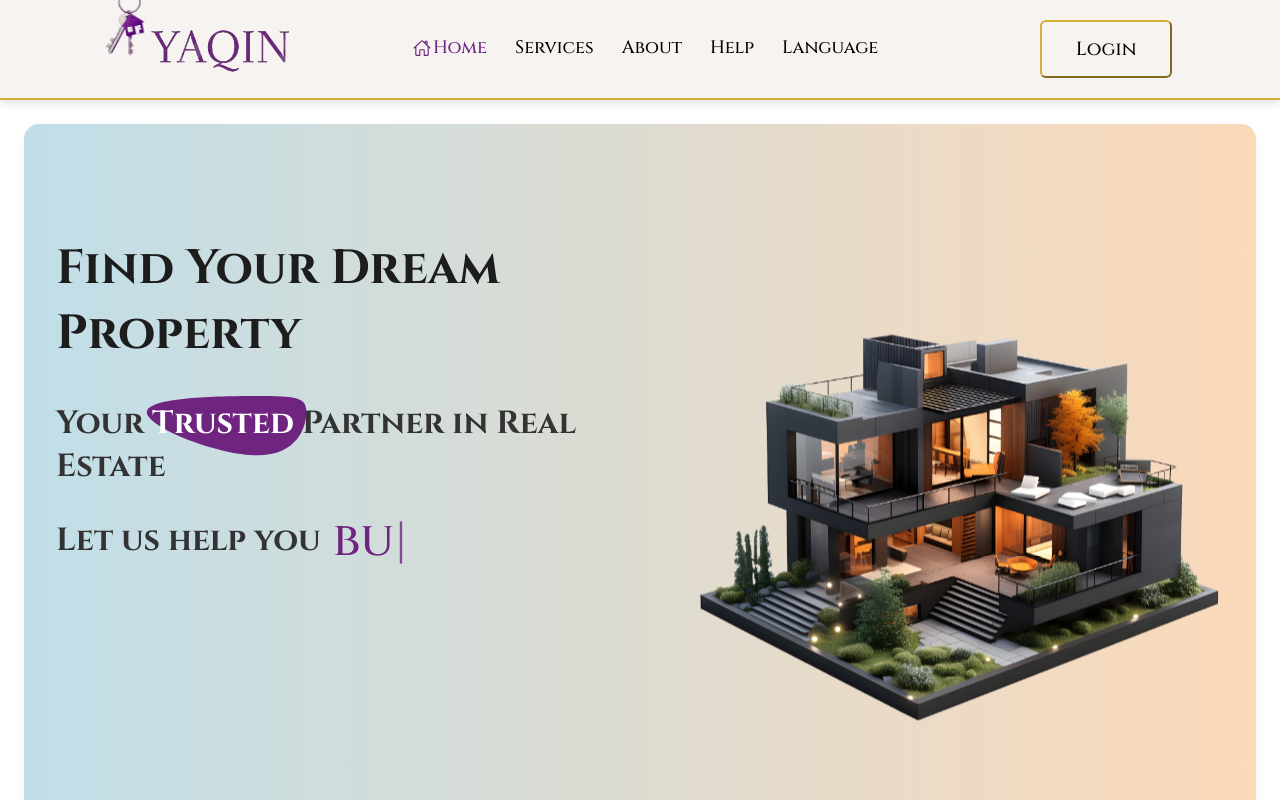
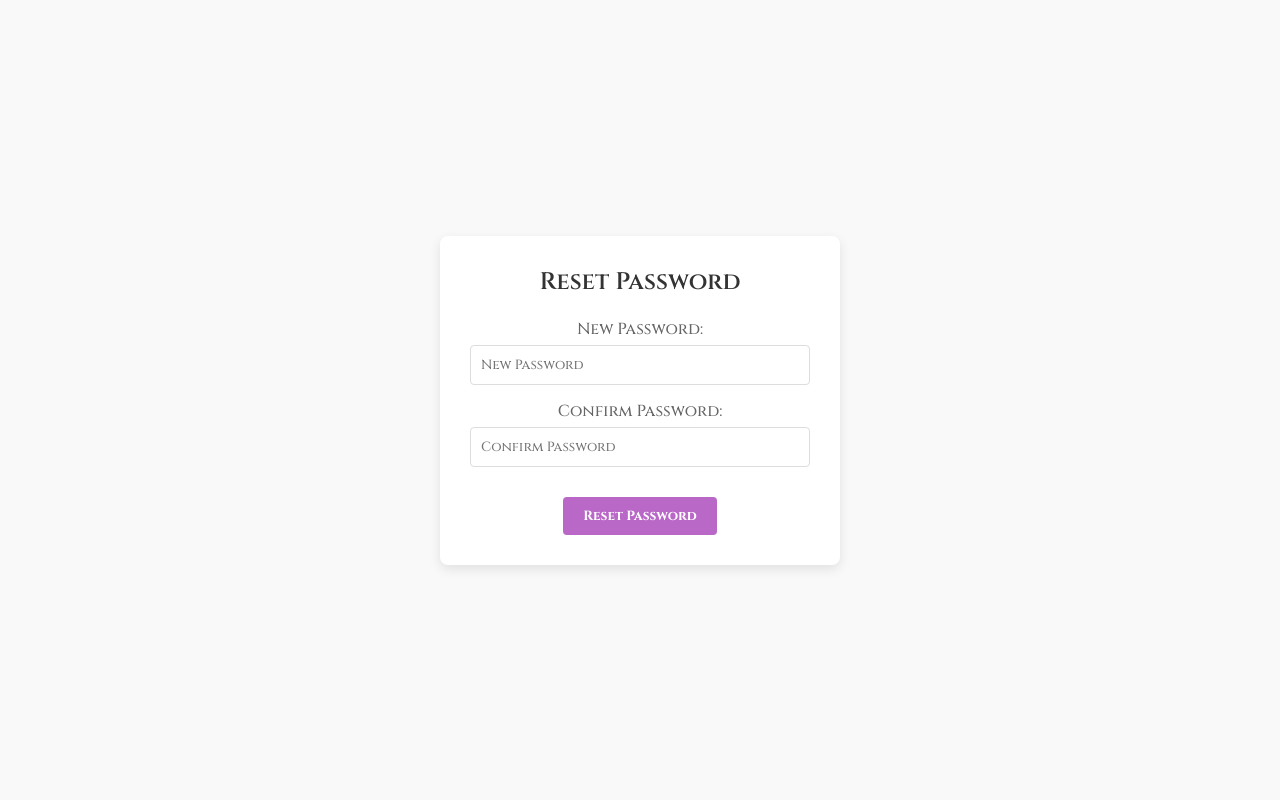
Before and after one commit to AMINNE08/real-estate-project-, a React (Vite) app: page /reset-password in a window 1280 px wide. Shown: the top 800 px of the page. Built offline with nearby package versions, Linux system fonts and the light colour scheme.

Commit message:
forgot reset

```diff
--- a/package.json
+++ b/package.json
@@ -10,13 +10,17 @@
     "preview": "vite preview"
   },
   "dependencies": {
+    "axios": "^1.7.8",
     "framer-motion": "^11.11.15",
     "react": "^18.3.1",
     "react-countup": "^6.5.3",
     "react-dom": "^18.3.1",
     "react-icons": "^5.3.0",
     "react-intersection-observer": "^9.13.1",
+    "react-router": "^7.0.1",
+    "react-router-dom": "^7.0.1",
     "react-slick": "^0.30.2",
+    "react-toastify": "^10.0.6",
     "slick-carousel": "^1.8.1",
     "typewriter-effect": "^2.21.0"
   },
--- a/src/components/login/Login.jsx
+++ b/src/components/login/Login.jsx
@@ -1,82 +1,217 @@
-import { useState } from 'react';
-import '../login/Login.css';
-
+import { useState } from "react";
+import axios from "axios";
+import { FaGoogle } from "react-icons/fa";
+import { useNavigate, Link } from "react-router-dom"; // Import useNavigate
+import { toast, ToastContainer } from "react-toastify"; // Import Toastify components
+import "react-toastify/dist/ReactToastify.css"; // Import Toastify CSS
+import "../login/Login.css";
 export default function Login({ setOpenModal }) {
   const [isActive, setIsActive] = useState(false);
+  const [formData, setFormData] = useState({
+    email: "",
+    password: "",
+    username: "",
+    phone: "",
+  });
+  const [errorMessage, setErrorMessage] = useState("");
+  const navigate = useNavigate(); // Initialize navigate
+
+  const handleInputChange = (e) => {
+    setFormData({
+      ...formData,
+      [e.target.name]: e.target.value,
+    });
+  };
 
   const handleRegisterClick = () => {
     setIsActive(true);
+    setErrorMessage("");
   };
 
   const handleLoginClick = () => {
     setIsActive(false);
+    setErrorMessage("");
   };
 
+  const handleRegister = async (e) => {
+    e.preventDefault();
+    try {
+      const response = await axios.post(
+        "http://127.0.0.1:3000/api/v1/auth/registre",
+        {
+          username: formData.username,
+          email: formData.email,
+          password: formData.password,
+          phone: formData.phone,
+        }
+      );
+      toast.success("Registration successful! 🎉"); // Success toast
+      setIsActive(false); // Switch to login mode
+    } catch (error) {
+      const message = error.response?.data?.message || "Registration failed.";
+      toast.error(message); // Error toast
+      setErrorMessage(message);
+    }
+  };
+
+  const handleLogin = async (e) => {
+    e.preventDefault();
+    try {
+      const response = await axios.post(
+        "http://127.0.0.1:3000/api/v1/auth/login",
+        {
+          email: formData.email,
+          password: formData.password,
+        }
+      );
+      toast.success("Login successful! ✅"); // Success toast
+      setOpenModal(false); // Close modal on success
+      navigate("/welcome_page");
+    } catch (error) {
+      const message = error.response?.data?.message || "Login failed.";
+      toast.error(message); // Error toast
+      setErrorMessage(message);
+    }
+  };
+
+  const handleGoogleLogin = () => {
+    window.location.href = "http://localhost:3000/auth/google";
+ };
+
+
+
   return (
+    <>
+      {/* Toast Container */}
+      <ToastContainer
+        position="top-right"
+        autoClose={3000}
+        hideProgressBar={false}
+        newestOnTop={false}
+        closeOnClick
+        rtl={false}
+        pauseOnFocusLoss
+        draggable
+        pauseOnHover
+        theme="colored"
+      />
+
       <div className="modalBackground" onClick={() => setOpenModal(false)}>
         <div
-                className={`container ${isActive ? 'active' : ''}`}
-                onClick={(e) => e.stopPropagation()} // Prevent background click from closing modal
+          className={`container ${isActive ? "active" : ""}`}
+          onClick={(e) => e.stopPropagation()}
         >
+          {/* Register Form */}
           <div className="form-container sign-up">
-                    <form>
+            <form onSubmit={handleRegister}>
               <h1>Create Account</h1>
               <div className="social-icons">
-                            <a href="#" className="icon"><i className="fa-brands fa-google-plus-g"></i></a>
-                            <a href="#" className="icon"><i className="fa-brands fa-facebook-f"></i></a>
-                            <a href="#" className="icon"><i className="fa-brands fa-github"></i></a>
-                            <a href="#" className="icon"><i className="fa-brands fa-linkedin-in"></i></a>
+              <button className="authicon" onClick={handleGoogleLogin}>
+                    <FaGoogle className="iicon" /> Sign in with Google
+                </button>
               </div>
               <span>or use your email for registration</span>
-                        <input type="text" placeholder="Name" />
-                        <input type="email" placeholder="Email" />
-                        <input type="password" placeholder="Password" />
-                        <button>Sign Up</button>
+              <input
+                type="text"
+                name="username"
+                placeholder="Name"
+                value={formData.username}
+                onChange={handleInputChange}
+                required
+              />
+              <input
+                type="email"
+                name="email"
+                placeholder="Email"
+                value={formData.email}
+                onChange={handleInputChange}
+                required
+              />
+              <input
+                type="password"
+                name="password"
+                placeholder="Password"
+                value={formData.password}
+                onChange={handleInputChange}
+                required
+              />
+              <input
+                type="phoneNumber"
+                name="phone"
+                placeholder="phone Number"
+                value={formData.phone}
+                onChange={handleInputChange}
+                required
+              />
+              <button type="submit">Register</button>
             </form>
           </div>
+
+          {/* Login Form */}
           <div className="form-container sign-in">
-                    <form>
-                        <h1>Sign In</h1>
+            <form onSubmit={handleLogin}>
+              <h1>Login</h1>
               <div className="social-icons">
-                            <a href="#" className="icon"><i className="fa-brands fa-google-plus-g"></i></a>
-                            <a href="#" className="icon"><i className="fa-brands fa-facebook-f"></i></a>
-                            <a href="#" className="icon"><i className="fa-brands fa-github"></i></a>
-                            <a href="#" className="icon"><i className="fa-brands fa-linkedin-in"></i></a>
+                <button className="authicon" onClick={handleGoogleLogin}>
+                  <FaGoogle className="iicon" /> Sign in with Google
+                </button>
               </div>
               <span>or use your email and password</span>
-                        <input type="email" placeholder="Email" />
-                        <input type="password" placeholder="Password" />
-                        <a href="#">Forgot Your Password?</a>
-                        <button>Sign In</button>
+              <input
+                type="email"
+                name="email"
+                placeholder="Email"
+                value={formData.email}
+                onChange={handleInputChange}
+                required
+              />
+              <input
+                type="password"
+                name="password"
+                placeholder="Password"
+                value={formData.password}
+                onChange={handleInputChange}
+                required
+              />
+              <Link to='/forgot_page'>Forgot Your Password?</Link>
+              <button type="submit">Login</button>
             </form>
           </div>
+
+          {/* Toggle Between Forms */}
           <div className="toggle-container">
             <div className="toggle">
               <div className="toggle-panel toggle-left">
                 <h1>Welcome Back!</h1>
-                            <p>Enter your personal details to use all of our site features</p>
+                <p>
+                  Enter your personal details to use all of our site features
+                </p>
                 <button
                   className="hidden"
                   id="login"
                   onClick={handleLoginClick}
                 >
-                                Sign In
+                  Login
                 </button>
               </div>
               <div className="toggle-panel toggle-right">
                 <h1>Hello, Friend!</h1>
-                            <p>Register with your personal details to use all of our site features</p>
+                <p>
+                  Register with your personal details to use all of our site
+                  features
+                </p>
                 <button
                   className="hidden"
                   id="register"
                   onClick={handleRegisterClick}
                 >
-                                Sign Up
+                  Register
                 </button>
               </div>
             </div>
           </div>
         </div>
       </div>
+    </>
   );
 }
--- a/src/main.jsx
+++ b/src/main.jsx
@@ -1,9 +1,20 @@
-import { StrictMode } from 'react'
-import { createRoot } from 'react-dom/client'
-import App from './App.jsx'
+import { StrictMode } from 'react';
+import { createRoot } from 'react-dom/client';
+import { BrowserRouter as Router, Routes, Route } from 'react-router-dom';
+import App from './App.jsx';
+import WelcomePage from './pages/WelcomePage.jsx';
+import ForgotPage from './pages/ForgotPage.jsx';
+import ResetPage from './pages/ResetPage.jsx';
 
 createRoot(document.getElementById('root')).render(
   <StrictMode>
-    <App />
+    <Router>
+      <Routes>
+        <Route path="/" element={<App />} />
+        <Route path="/welcome_page" element={<WelcomePage />} />
+        <Route path="/forgot_Page" element={<ForgotPage/>} />
+        <Route path="/reset-password" element={<ResetPage />} />
+      </Routes>
+    </Router>
   </StrictMode>,
-)
+);
--- /dev/null
+++ b/src/pages/ForgotPage.jsx
@@ -0,0 +1,43 @@
+import { useState } from 'react';
+import axios from 'axios';
+import forgot from '../shared/images/forgot.svg';
+import '../styles/ForgotPage.css';
+
+export default function ForgotPage() {
+  const [email, setEmail] = useState('');
+  const [message, setMessage] = useState('');
+
+  const handleEmailChange = (e) => {
+    setEmail(e.target.value);
+  };
+
+  const handleSubmit = async () => {
+    try {
+      const response = await axios.post('http://localhost:3000/api/v1/auth/forgot-password', { email });
+      setMessage(response.data.message);
+    } catch (error) {
+      setMessage(error.response ? error.response.data.message : 'An error occurred');
+    }
+  };
+
+  return (
+    <div className="containerF">
+      <div className="image-containerF">
+        <img src={forgot} alt="Forgot password" className="imageF" />
+      </div>
+      <div className="form-containerF">
+        <h2 className="titleF">Mot de passe oublie</h2>
+        <p className="labelF">Saisissez votre email :</p>
+        <input
+          type="email"
+          placeholder="Email"
+          className="inputF"
+          value={email}
+          onChange={handleEmailChange}
+        />
+        <button className="buttonF" onClick={handleSubmit}>Réinitialiser le mot de passe</button>
+        {message && <p>{message}</p>}
+      </div>
+    </div>
+  );
+}
--- /dev/null
+++ b/src/pages/ResetPage.jsx
@@ -0,0 +1,76 @@
+import { useState } from 'react';
+import { useLocation } from 'react-router-dom';
+import axios from 'axios';
+import '../styles/ResetPage.css';
+
+export default function ResetPage() {
+  const location = useLocation();
+
+  // Get the token and user ID from the query parameters
+  const query = new URLSearchParams(location.search);
+  const token = query.get('token');
+  const id = query.get('id');
+
+  const [newPassword, setNewPassword] = useState('');
+  const [confirmPassword, setConfirmPassword] = useState('');
+  const [error, setError] = useState(null);
+  const [success, setSuccess] = useState(null);
+
+  const handleSubmit = async (e) => {
+    e.preventDefault();
+
+    // Check if passwords match
+    if (newPassword !== confirmPassword) {
+      setError('Passwords do not match.');
+      return;
+    }
+
+    try {
+      // Send reset password request to the backend
+      const response = await axios.post('http://localhost:3000/api/v1/auth/reset-password', {
+        token,
+        id,
+        newPassword,
+      });
+      setSuccess(response.data.message); // Display success message
+    } catch (err) {
+      // Handle error from the backend
+      setError(err.response?.data.message || 'An error occurred while resetting the password.');
+    }
+  };
+
+  return (
+    <div className="containerR">
+      <div className="form-containerR">
+        <h2 className="titleR">Reset Password</h2>
+        {error && <p style={{ color: 'red' }}>{error}</p>} {/* Display error message */}
+        {success && <p style={{ color: 'green' }}>{success}</p>} {/* Display success message */}
+        <form onSubmit={handleSubmit}>
+          <div className="input-groupR">
+            <label className="labelR">New Password:</label>
+            <input
+              type="password"
+              placeholder="New Password"
+              className="inputR"
+              value={newPassword}
+              onChange={(e) => setNewPassword(e.target.value)}
+              required
+            />
+          </div>
+          <div className="input-groupR">
+            <label className="labelR">Confirm Password:</label>
+            <input
+              type="password"
+              placeholder="Confirm Password"
+              className="inputR"
+              value={confirmPassword}
+              onChange={(e) => setConfirmPassword(e.target.value)}
+              required
+            />
+          </div>
+          <button type="submit" className="buttonR">Reset Password</button>
+        </form>
+      </div>
+    </div>
+  );
+}
--- /dev/null
+++ b/src/pages/WelcomePage.jsx
@@ -0,0 +1,9 @@
+
+export default function WelcomePage() {
+    return (
+        <div style={{ textAlign: 'center', marginTop: '50px' }}>
+            <h1>Welcome to the App!</h1>
+            <p>You have successfully logged in. Enjoy exploring the features!</p>
+        </div>
+    );
+}
--- /dev/null
+++ b/src/styles/ForgotPage.css
@@ -0,0 +1,57 @@
+
+.containerF {
+    display: flex;
+    flex-direction: column;
+    align-items: center;
+    justify-content: center;
+    min-height: 100vh;
+    background-color: #f9f9f9;
+  }
+
+  .image-containerF {
+    margin-bottom: 20px;
+  }
+
+  .imageF {
+    width: 100%;
+    height: 100%;
+  }
+
+  .form-containerF {
+    background-color: #fff;
+    padding: 10px;
+    border-radius: 8px;
+    box-shadow: 0px 4px 12px rgba(0, 0, 0, 0.1);
+    text-align: center;
+  }
+
+  .titleF {
+    font-size: 24px;
+    font-weight: 600;
+    color: #333;
+    margin-bottom: 10px;
+  }
+
+  .labelF {
+    font-size: 16px;
+    color: #666;
+    margin-bottom: 8px;
+  }
+
+  .inputF {
+    width: 100%;
+    padding: 10px;
+    margin-bottom: 20px;
+    border: 1px solid #ddd;
+    border-radius: 4px;
+  }
+
+  .buttonF {
+    background-color: #BA68C8;
+    color: #fff;
+    padding: 10px 20px;
+    border: none;
+    border-radius: 4px;
+    cursor: pointer;
+    font-weight: bold;
+  }
--- /dev/null
+++ b/src/styles/ResetPage.css
@@ -0,0 +1,54 @@
+/* ResetPage.css */
+
+.containerR {
+    display: flex;
+    align-items: center;
+    justify-content: center;
+    min-height: 100vh;
+    background-color: #f9f9f9;
+  }
+
+  .form-containerR {
+    background-color: #fff;
+    padding: 30px;
+    border-radius: 8px;
+    box-shadow: 0px 4px 12px rgba(0, 0, 0, 0.1);
+    text-align: center;
+    width: 400px;
+  }
+
+  .titleR {
+    font-size: 24px;
+    font-weight: 600;
+    color: #333;
+    margin-bottom: 20px;
+  }
+
+  .input-groupR {
+    display: flex;
+    flex-direction: column;
+    margin-bottom: 15px;
+  }
+
+  .labelR {
+    font-size: 16px;
+    color: #666;
+    margin-bottom: 5px;
+  }
+
+  .inputR {
+    padding: 10px;
+    border: 1px solid #ddd;
+    border-radius: 4px;
+  }
+
+  .buttonR {
+    background-color: #BA68C8;
+    color: #fff;
+    padding: 10px 20px;
+    border: none;
+    border-radius: 4px;
+    cursor: pointer;
+    font-weight: bold;
+    margin-top: 15px;
+  }
```
Also changed, not shown: src/components/login/Login.css (+16 -0 lines), src/shared/images/forgot.svg (added), 1 other file (tests, documents, lock files or other folders). Lines whose indentation alone changed are shown as unchanged.
